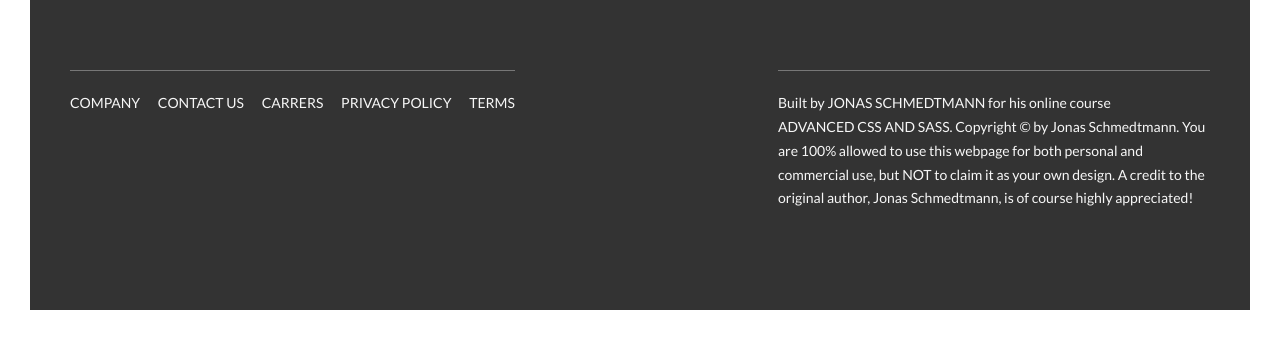
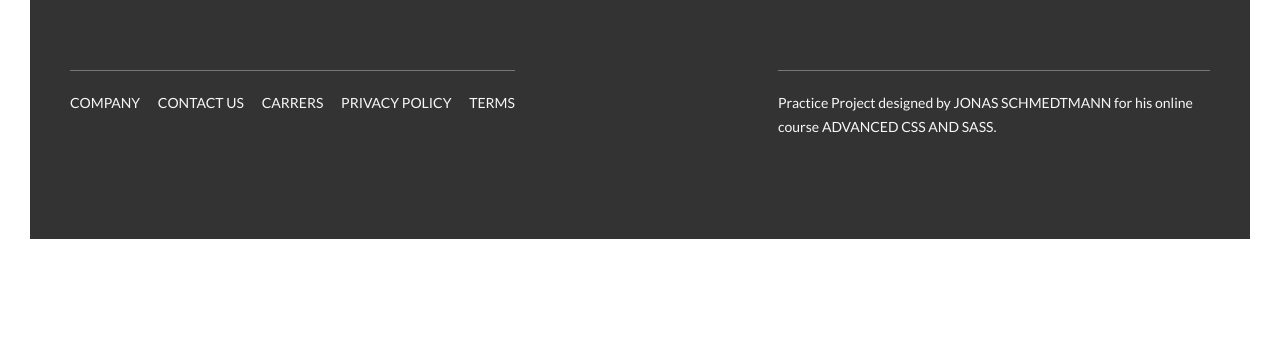
Before and after one commit to mkelvs/tourguide, a website: page index.html in a window 1280 px wide. Shown: the part 5815-6155 px from the top of the page. After the commit the page ends 6084 px from the top, so only its background shows below. Drawn offline with Linux system fonts and the light colour scheme.

Commit message:
final files edit
Credit to instructor, minimized footer text

```diff
--- a/index.html
+++ b/index.html
@@ -390,10 +390,8 @@
                 </div>
                 <div class="col-1-of-2">
                     <p class="footer__copyright">
-                        Built by <a href="#" class="footer__link">Jonas Schmedtmann</a> for his online course <a href="#" class="footer__link">Advanced CSS and Sass</a>.
-                        Copyright &copy; by Jonas Schmedtmann. You are 100% allowed to use this webpage for both personal
-                        and commercial use, but NOT to claim it as your own design. A credit to the original author, Jonas
-                        Schmedtmann, is of course highly appreciated!
+                        Practice Project designed by <a href="#" class="footer__link">Jonas Schmedtmann</a> for his online course <a href="#" class="footer__link">Advanced CSS and Sass</a>.
+
                     </p>
                 </div>
             </div>
```
